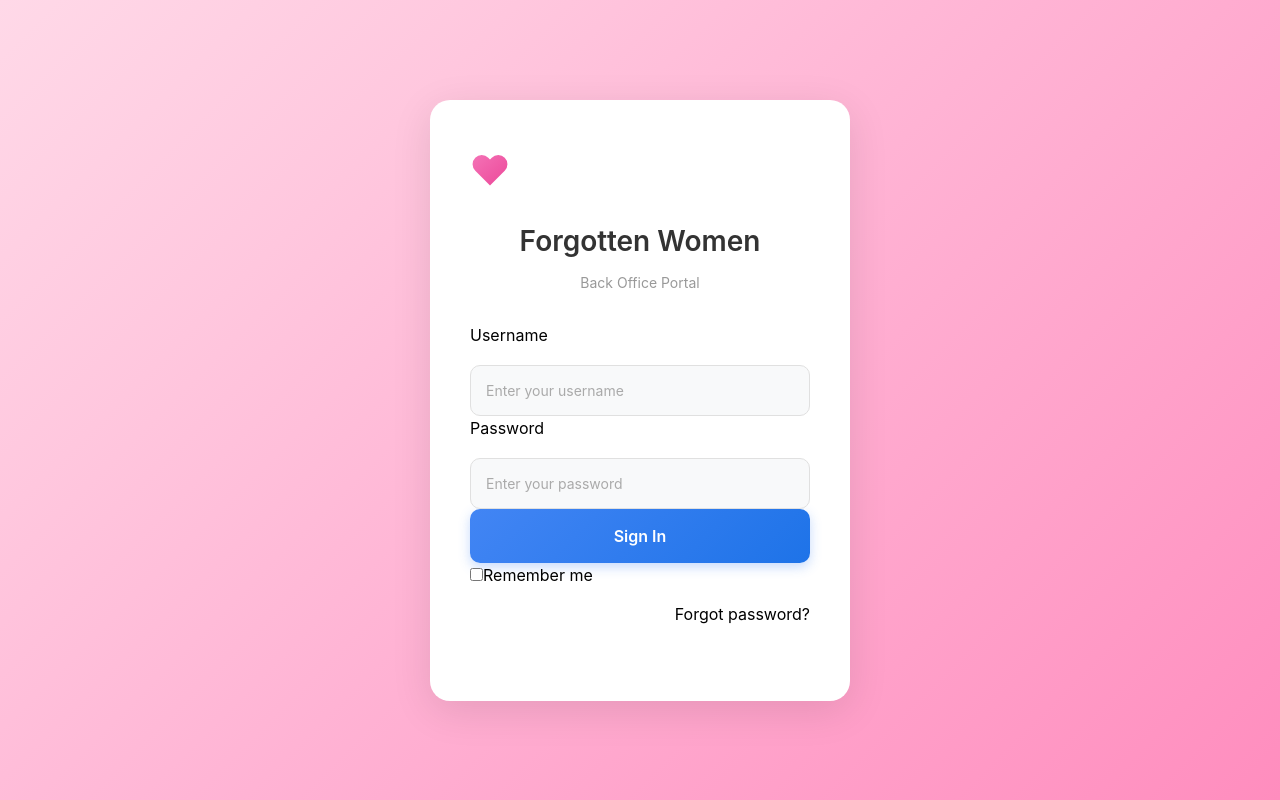
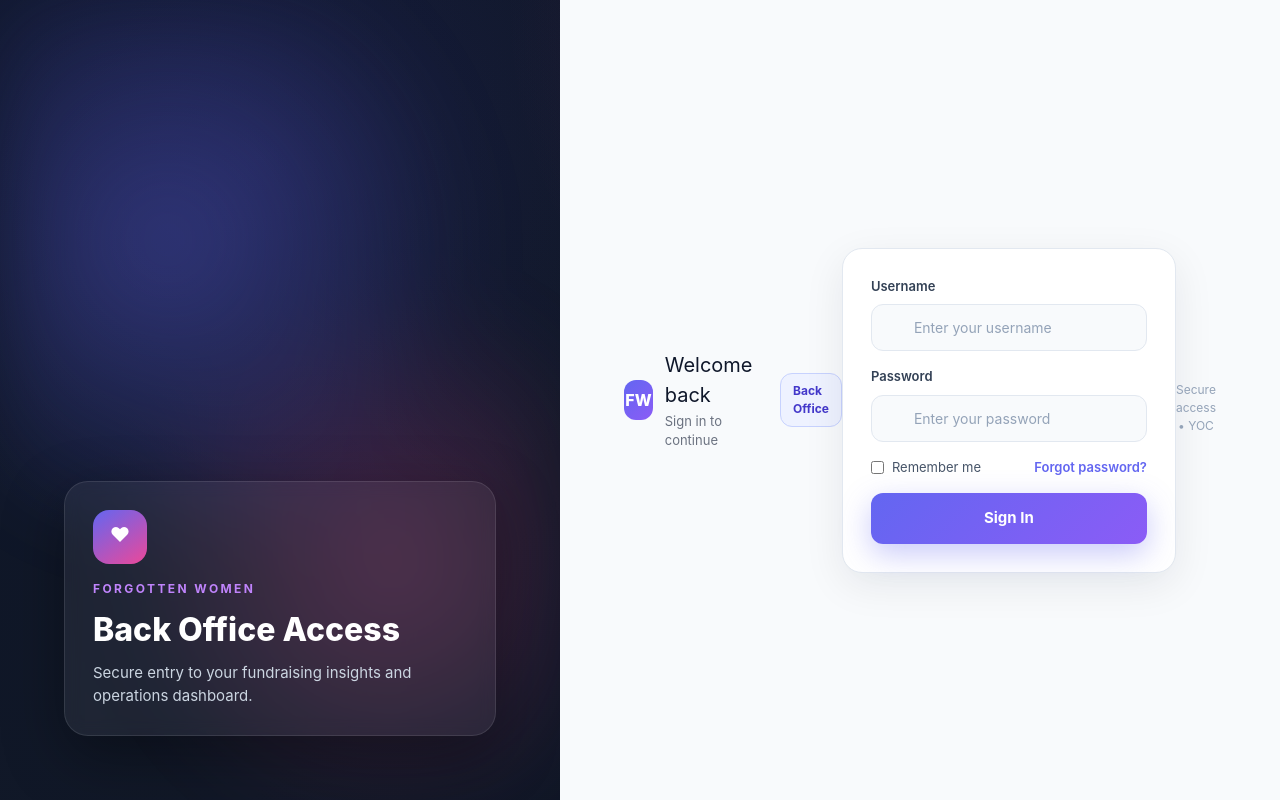
Before and after one commit to virus0231/backoffice_react, a React (Vite) app: page /donors in a window 1280 px wide. Built offline with nearby package versions, Linux system fonts and the light colour scheme; no server answers.

Commit message:
Restyle login page hero/panel UI

```diff
--- a/src/components/Login.css
+++ b/src/components/Login.css
@@ -1,205 +1,284 @@
-.login-container {
-  width: 100%;
+.login-shell {
   min-height: 100vh;
-  display: flex;
-  justify-content: center;
-  align-items: center;
-  background: linear-gradient(135deg, #ffd9e8 0%, #ffc7de 25%, #ffb3d4 50%, #ffa0c9 75%, #ff8dbe 100%);
-  padding: 20px;
-  box-sizing: border-box;
+  display: grid;
+  grid-template-columns: 1fr 1fr;
+  background: radial-gradient(circle at 20% 20%, rgba(79, 70, 229, 0.12), transparent 35%),
+              radial-gradient(circle at 80% 0%, rgba(236, 72, 153, 0.18), transparent 40%),
+              linear-gradient(135deg, #0f172a 0%, #111827 50%, #0b1222 100%);
+  color: #e5e7eb;
 }
 
-.login-card {
-  background: white;
-  border-radius: 20px;
-  padding: 50px 40px;
-  box-shadow: 0 10px 40px rgba(0, 0, 0, 0.1);
-  width: 100%;
-  max-width: 420px;
-  box-sizing: border-box;
+.login-hero {
+  position: relative;
+  padding: 64px;
+  display: flex;
+  align-items: flex-end;
+  overflow: hidden;
 }
 
-.logo-container {
-  display: flex;
-  justify-content: center;
-  margin-bottom: 30px;
+.hero-sheen {
+  position: absolute;
+  inset: 0;
+  background: radial-gradient(circle at 30% 30%, rgba(99, 102, 241, 0.35), transparent 45%),
+              radial-gradient(circle at 70% 70%, rgba(236, 72, 153, 0.25), transparent 40%);
+  filter: blur(40px);
 }
 
-.logo-text {
-  text-align: center;
-  line-height: 1.2;
+.hero-content {
+  position: relative;
+  background: rgba(255, 255, 255, 0.06);
+  border: 1px solid rgba(255, 255, 255, 0.1);
+  border-radius: 24px;
+  padding: 28px;
+  max-width: 520px;
+  box-shadow: 0 20px 60px rgba(0, 0, 0, 0.35);
+  backdrop-filter: blur(8px);
 }
 
-.logo-forgotten {
-  font-size: 14px;
-  font-weight: 600;
-  color: #333;
-  letter-spacing: 1px;
+.hero-logo {
+  width: 54px;
+  height: 54px;
+  border-radius: 16px;
+  background: linear-gradient(145deg, #6366f1, #ec4899);
+  display: flex;
+  align-items: center;
+  justify-content: center;
+  color: #fff;
+  font-weight: 800;
+  font-size: 20px;
+  margin-bottom: 16px;
 }
 
-.logo-women {
-  font-size: 24px;
-  font-weight: 700;
-  color: #333;
-  letter-spacing: 1px;
+.hero-mark {
+  transform: translateY(-2px);
 }
 
-.logo-tagline {
-  font-size: 9px;
-  font-weight: 600;
-  color: #7cb342;
-  letter-spacing: 0.5px;
-  display: inline-block;
-  margin-left: 8px;
-  line-height: 1.3;
-  vertical-align: middle;
+.hero-kicker {
+  text-transform: uppercase;
+  letter-spacing: 0.2em;
+  font-size: 12px;
+  color: #c084fc;
+  margin: 0 0 8px 0;
+  font-weight: 700;
 }
 
-.login-title {
-  font-size: 28px;
-  font-weight: 600;
-  color: #333;
-  text-align: center;
-  margin: 30px 0 10px;
+.hero-title {
+  font-size: 32px;
+  font-weight: 800;
+  color: #fff;
+  margin: 0 0 8px 0;
 }
 
-.login-subtitle {
-  font-size: 14px;
-  color: #999;
-  text-align: center;
-  margin-bottom: 30px;
+.hero-subtitle {
+  margin: 0;
+  color: #cbd5e1;
+  font-size: 15px;
+  line-height: 1.5;
 }
 
-.input-group {
-  margin-bottom: 20px;
+.login-panel {
+  background: #f8fafc;
+  min-height: 100vh;
+  padding: 64px;
+  display: flex;
+  align-items: center;
+  justify-content: center;
 }
 
-.input-group label {
-  display: block;
+.login-panel .login-form {
+  margin-top: 20px;
+  display: grid;
+  gap: 16px;
+}
+
+.panel-header {
+  display: flex;
+  align-items: center;
+  justify-content: space-between;
+  gap: 16px;
+}
+
+.panel-brand {
+  display: flex;
+  align-items: center;
+  gap: 12px;
+}
+
+.brand-mark {
+  width: 40px;
+  height: 40px;
+  border-radius: 12px;
+  background: linear-gradient(135deg, #6366f1, #8b5cf6);
+  color: #fff;
+  display: inline-flex;
+  align-items: center;
+  justify-content: center;
+  font-weight: 800;
+}
+
+.panel-brand h2 {
+  margin: 0;
+  font-size: 20px;
+  color: #0f172a;
+}
+
+.panel-brand p {
+  margin: 2px 0 0 0;
+  color: #6b7280;
   font-size: 13px;
-  color: #666;
-  margin-bottom: 8px;
-  font-weight: 500;
+}
+
+.panel-badge {
+  background: #eef2ff;
+  color: #4338ca;
+  padding: 8px 12px;
+  border-radius: 12px;
+  font-weight: 700;
+  font-size: 12px;
+  border: 1px solid #c7d2fe;
+}
+
+.login-panel form {
+  background: #fff;
+  border-radius: 20px;
+  padding: 28px;
+  box-shadow: 0 12px 40px rgba(15, 23, 42, 0.08);
+  border: 1px solid #e2e8f0;
+}
+
+.form-group {
+  display: grid;
+  gap: 8px;
+}
+
+.form-label {
+  font-size: 13px;
+  font-weight: 600;
+  color: #334155;
 }
 
 .input-wrapper {
-  position: relative;
+  display: flex;
+  align-items: center;
+  gap: 10px;
+  padding: 12px 14px;
+  border: 1px solid #e2e8f0;
+  border-radius: 12px;
+  background: #f8fafc;
+  transition: border-color 0.2s, box-shadow 0.2s, background 0.2s;
+}
+
+.input-wrapper svg {
+  color: #94a3b8;
 }
 
 .input-wrapper input {
-  width: 100%;
-  padding: 14px 45px 14px 15px;
-  border: 1px solid #e0e0e0;
-  border-radius: 10px;
+  flex: 1;
+  border: none;
+  outline: none;
+  background: transparent;
   font-size: 14px;
-  box-sizing: border-box;
-  transition: all 0.3s ease;
-  background-color: #f8f9fa;
-}
-
-.input-wrapper input:focus {
-  outline: none;
-  border-color: #4285f4;
-  background-color: white;
+  color: #0f172a;
 }
 
 .input-wrapper input::placeholder {
-  color: #aaa;
+  color: #94a3b8;
 }
 
-.input-icon {
-  position: absolute;
-  right: 15px;
-  top: 50%;
-  transform: translateY(-50%);
-  color: #aaa;
-  pointer-events: none;
+.input-wrapper:focus-within {
+  border-color: #6366f1;
+  box-shadow: 0 0 0 3px rgba(99, 102, 241, 0.18);
+  background: #fff;
 }
 
 .error-message {
-  color: #f44336;
+  background: #fef2f2;
+  border: 1px solid #fecdd3;
+  color: #b91c1c;
+  padding: 10px 12px;
+  border-radius: 10px;
   font-size: 13px;
-  margin-top: -10px;
-  margin-bottom: 10px;
-  text-align: center;
+}
+
+.panel-actions {
+  display: flex;
+  justify-content: space-between;
+  align-items: center;
+  font-size: 13px;
+  color: #475569;
+}
+
+.remember-me {
+  display: inline-flex;
+  align-items: center;
+  gap: 8px;
+  cursor: pointer;
 }
 
 .forgot-password {
-  display: flex;
-  align-items: center;
-  justify-content: flex-end;
-  gap: 5px;
-  margin: 15px 0 25px;
+  color: #6366f1;
+  text-decoration: none;
+  font-weight: 600;
 }
 
-.forgot-password svg {
-  color: #999;
-}
-
-.forgot-password a {
-  font-size: 13px;
-  color: #999;
-  text-decoration: none;
-  transition: color 0.3s ease;
-}
-
-.forgot-password a:hover {
-  color: #4285f4;
+.forgot-password:hover {
+  text-decoration: underline;
 }
 
 .login-button {
   width: 100%;
-  padding: 15px;
-  background: linear-gradient(135deg, #4285f4 0%, #1e73e8 100%);
-  color: white;
+  padding: 14px;
   border: none;
-  border-radius: 10px;
-  font-size: 16px;
-  font-weight: 600;
+  border-radius: 12px;
+  font-weight: 700;
+  font-size: 15px;
+  color: #fff;
+  background: linear-gradient(135deg, #6366f1, #8b5cf6);
+  box-shadow: 0 10px 30px rgba(99, 102, 241, 0.35);
   cursor: pointer;
-  transition: all 0.3s ease;
-  display: flex;
-  align-items: center;
-  justify-content: center;
-  gap: 10px;
-  box-shadow: 0 4px 12px rgba(66, 133, 244, 0.3);
+  transition: transform 0.2s, box-shadow 0.2s, opacity 0.2s;
 }
 
 .login-button:hover {
-  background: linear-gradient(135deg, #1e73e8 0%, #1557b0 100%);
-  box-shadow: 0 6px 16px rgba(66, 133, 244, 0.4);
   transform: translateY(-1px);
+  box-shadow: 0 14px 36px rgba(99, 102, 241, 0.45);
 }
 
 .login-button:active {
   transform: translateY(0);
 }
 
-.login-button svg {
-  stroke-width: 2.5;
-}
-
 .login-button:disabled {
-  background: linear-gradient(135deg, #9ca3af 0%, #6b7280 100%);
+  opacity: 0.6;
   cursor: not-allowed;
-  box-shadow: none;
-  transform: none;
-  opacity: 0.6;
-}
-
-.login-button:disabled:hover {
-  background: linear-gradient(135deg, #9ca3af 0%, #6b7280 100%);
   box-shadow: none;
   transform: none;
 }
 
-/* Responsive */
-@media (max-width: 480px) {
-  .login-card {
-    padding: 40px 30px;
+.panel-footer {
+  margin-top: 16px;
+  text-align: center;
+  color: #94a3b8;
+  font-size: 12px;
+}
+
+@media (max-width: 980px) {
+  .login-shell {
+    grid-template-columns: 1fr;
   }
-
-  .login-title {
-    font-size: 24px;
+  .login-hero {
+    display: none;
+  }
+  .login-panel {
+    padding: 32px;
   }
 }
+
+@media (max-width: 600px) {
+  .login-panel {
+    padding: 20px;
+  }
+  .login-panel form {
+    padding: 22px;
+  }
+}
--- a/src/components/Login.jsx
+++ b/src/components/Login.jsx
@@ -45,30 +45,38 @@ const Login = () => {
   }
 
   return (
-    <div className="login-container">
-      <div className="login-card">
-        <div className="login-header">
-          <div className="login-logo">
-            <svg width="40" height="40" viewBox="0 0 24 24" fill="none">
-              <path d="M20.84 4.61a5.5 5.5 0 0 0-7.78 0L12 5.67l-1.06-1.06a5.5 5.5 0 0 0-7.78 7.78l1.06 1.06L12 21.23l7.78-7.78 1.06-1.06a5.5 5.5 0 0 0 0-7.78z"
-                    fill="url(#login-gradient)" />
-              <defs>
-                <linearGradient id="login-gradient" x1="0%" y1="0%" x2="100%" y2="100%">
-                  <stop offset="0%" stopColor="#f472b6" />
-                  <stop offset="100%" stopColor="#ec4899" />
-                </linearGradient>
-              </defs>
-            </svg>
+    <div className="login-shell">
+      <div className="login-hero">
+        <div className="hero-sheen" />
+        <div className="hero-content">
+          <div className="hero-logo">
+            <span className="hero-mark">♥</span>
           </div>
-          <div className="login-title-group">
-            <h1 className="login-title">Forgotten Women</h1>
-            <p className="login-subtitle">Back Office Portal</p>
+          <div>
+            <p className="hero-kicker">Forgotten Women</p>
+            <h1 className="hero-title">Back Office Access</h1>
+            <p className="hero-subtitle">
+              Secure entry to your fundraising insights and operations dashboard.
+            </p>
           </div>
+        </div>
+      </div>
+
+      <div className="login-panel">
+        <div className="panel-header">
+          <div className="panel-brand">
+            <span className="brand-mark">FW</span>
+            <div>
+              <h2>Welcome back</h2>
+              <p>Sign in to continue</p>
+            </div>
+          </div>
+          <span className="panel-badge">Back Office</span>
         </div>
 
         <form className="login-form" onSubmit={handleSubmit}>
-          <div className="form-group">
-            <label htmlFor="username">Username</label>
+          <label className="form-group">
+            <span className="form-label">Username</span>
             <div className="input-wrapper">
               <svg width="18" height="18" viewBox="0 0 24 24" fill="none">
                 <path d="M20 21v-2a4 4 0 0 0-4-4H8a4 4 0 0 0-4 4v2"></path>
@@ -83,10 +91,10 @@ const Login = () => {
                 required
               />
             </div>
-          </div>
+          </label>
 
-          <div className="form-group">
-            <label htmlFor="password">Password</label>
+          <label className="form-group">
+            <span className="form-label">Password</span>
             <div className="input-wrapper">
               <svg width="18" height="18" viewBox="0 0 24 24" fill="none">
                 <rect x="3" y="11" width="18" height="11" rx="2" ry="2"></rect>
@@ -101,21 +109,25 @@ const Login = () => {
                 required
               />
             </div>
-          </div>
+          </label>
 
           {error && <div className="error-message">{error}</div>}
+
+          <div className="panel-actions">
+            <label className="remember-me">
+              <input type="checkbox" />
+              <span>Remember me</span>
+            </label>
+            <a href="#" className="forgot-password">Forgot password?</a>
+          </div>
 
           <button className="login-button" type="submit" disabled={loading}>
             {loading ? 'Signing in...' : 'Sign In'}
           </button>
         </form>
 
-        <div className="login-footer">
-          <div className="remember-me">
-            <input type="checkbox" id="remember" />
-            <label htmlFor="remember">Remember me</label>
-          </div>
-          <a href="#" className="forgot-password">Forgot password?</a>
+        <div className="panel-footer">
+          <span>Secure access • YOC</span>
         </div>
       </div>
 
```
